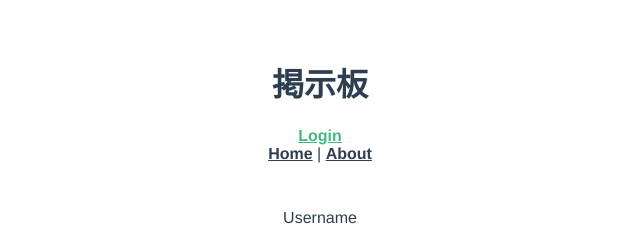
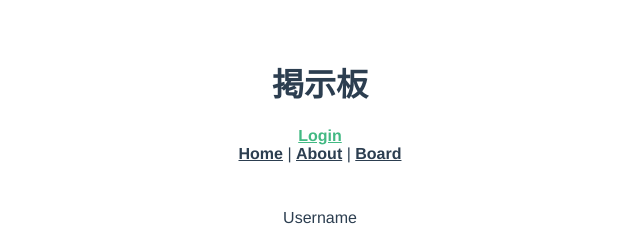
Before and after one commit to tight24/Vue-Cli, a Vue app in the folder messageboard/: page /login in a window 1280 px wide. Shown: the top 235 px of the page, without its empty margins (320-960 px from the left). Built offline with nearby package versions, Linux system fonts and the light colour scheme.

Commit message:
headerにboardを追加

```diff
--- a/messageboard/src/components/myheader.vue
+++ b/messageboard/src/components/myheader.vue
@@ -5,6 +5,10 @@
   <router-link to="/">Home</router-link>
   |
   <router-link to="/about">About</router-link>
+  <span>
+    |
+    <router-link to="/board">Board</router-link>
+  </span>
 
 </header>
 </template>
--- a/messageboard/src/router/index.js
+++ b/messageboard/src/router/index.js
@@ -3,6 +3,7 @@ import VueRouter from 'vue-router'
 import Home from '../views/Home.vue'
 import About from '../views/About.vue'
 import Login from '../views/Login.vue'
+import Board from '../views/Board.vue'
 
 
 Vue.use(VueRouter)
@@ -22,6 +23,11 @@ const routes = [
     path:'/login',
     name:'Login',
     component:Login
+  },
+  {
+    path:'/board',
+    name:'/Board',
+    component:Board
   }
 ]
 
--- a/messageboard/src/views/Login.vue
+++ b/messageboard/src/views/Login.vue
@@ -4,7 +4,7 @@
     <input type="text" v-model="username">
     <p>Password</p>
     <input type="text" v-model="password">
-    <br><br><button :class="{inActive:isBlank}" :disabled="!isBlank">Login</button>
+    <br><br><button :disabled="!isfull" >Login</button>
   </div>
 </template>
 <script>
@@ -13,20 +13,17 @@ export default {
   data:function(){
     return{
       username:'',
-      password:''
+      password:'',
+      toBoard:true
     }
   }
   ,
   computed:{
-        isBlank:function(){
+        isfull:function(){
           return this.username && this.password
         }
 }
 }
 </script>
 <style>
-.inActives{
-  pointer-events: none;
-  color: gray;
-}
 </style>
```
Also changed, not shown: messageboard/src/views/Board.vue (added).
